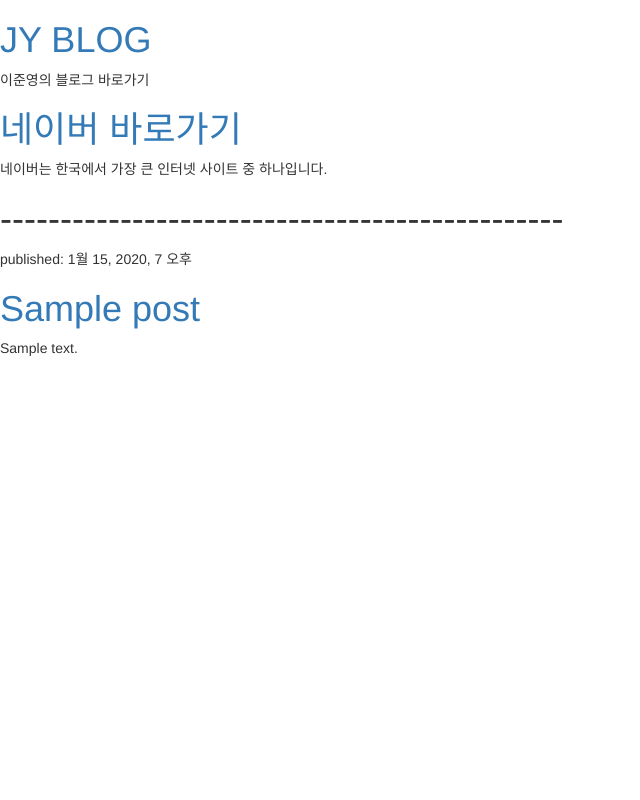
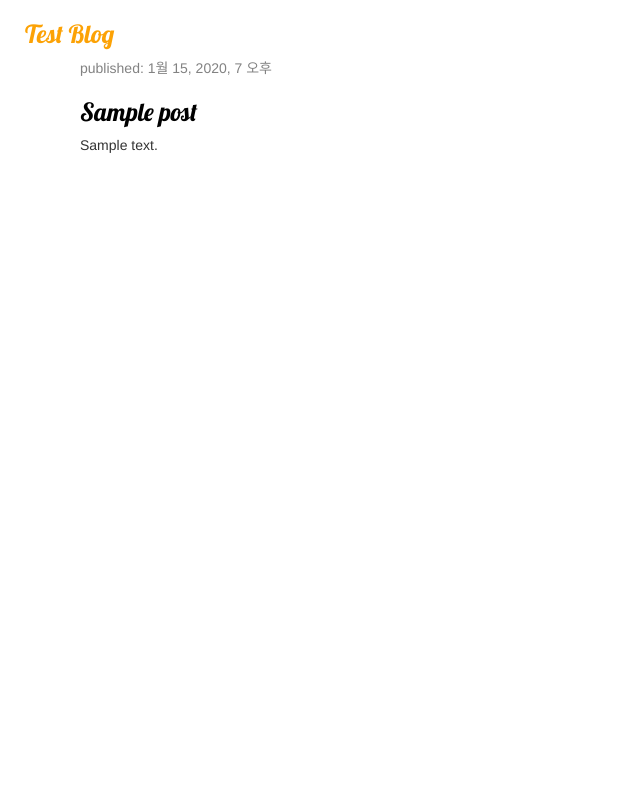
Before and after one commit to rubinstory/my-first-blog, a Django app: template blog/templates/blog/post_list.html in a window 1280 px wide. Shown: the whole page, without its empty margins (0-640 px from the left). Run offline with Django 3.2, Linux system fonts and the light colour scheme; the template is opened without the code that fills it: values that come from a table or form of the project are taken from there, others are empty; tables that the repository leaves empty hold one stand-in row (values such as "Sample post"); some libraries are stand-ins or nearby versions.

Commit message:
CSS applied

```diff
--- /dev/null
+++ b/blog/static/css/blog.css
@@ -0,0 +1,56 @@
+h1 a {
+	color : #FCA205;
+	font-family: 'Lobster';
+	font-size: 25px;
+}
+
+body {
+	padding-left: 25px;
+}
+
+.page-header {
+    background-color: #ff9400;
+    margin-top: 0;
+    padding: 20px 20px 20px 40px;
+}
+
+.page-header h1, .page-header h1 a, .page-header h1 a:visited, .page-header h1 a:active {
+    color: #ffffff;
+    font-size: 36pt;
+    text-decoration: none;
+}
+
+.content {
+    margin-left: 40px;
+}
+
+h1, h2, h3, h4 {
+    font-family: 'Lobster', cursive;
+}
+
+.date {
+    color: #828282;
+}
+
+.save {
+    float: right;
+}
+
+.post-form textarea, .post-form input {
+    width: 100%;
+}
+
+.top-menu, .top-menu:hover, .top-menu:visited {
+    color: #ffffff;
+    float: right;
+    font-size: 26pt;
+    margin-right: 20px;
+}
+
+.post {
+    margin-bottom: 70px;
+}
+
+.post h1 a, .post h1 a:visited {
+    color: #000000;
+}
--- a/blog/templates/blog/post_list.html
+++ b/blog/templates/blog/post_list.html
@@ -1,26 +1,30 @@
+{% load staticfiles %}
 <html>
 	<head>
+		<title>test blog</title>
 		<link rel="stylesheet" href="//maxcdn.bootstrapcdn.com/bootstrap/3.2.0/css/bootstrap.min.css">
         <link rel="stylesheet" href="//maxcdn.bootstrapcdn.com/bootstrap/3.2.0/css/bootstrap-theme.min.css">
-		<title>가즈아</title>
+        <link rel="stylesheet" href="{% static 'css/blog.css' %}">
+        <link href="//fonts.googleapis.com/css?family=Lobster&subset=latin,latin-ext" rel="stylesheet" type="text/css">
     </head>
     <body>
         <div>
-			<h1><a href="http://rubinstory.pythonanywhere.com">JY BLOG</a></h1>
-			<p>이준영의 블로그 바로가기</p>
+            <h1><a href="http://rubinstory.pythonanywhere.com">Test Blog</a></h1>
         </div>
-		<div>
-			<h1><a href="http://www.naver.com">네이버 바로가기</a></h1>
-			<p>네이버는 한국에서 가장 큰 인터넷 사이트 중 하나입니다.</p>
-		<div>
-			<h1>-----------------------------------------------</h1>
+        <div class="content container">
+    		<div class="row">
+        		<div class="col-md-8">
+            		{% for post in posts %}
+                		<div class="post">
+                    		<div class="date">
+                        		<p>published: {{ post.published_date }}</p>
                         	</div>
-		{% for post in posts %}
-    		<div>
-	        	<p>published: {{ post.published_date }}</p>
                     		<h1><a href="">{{ post.title }}</a></h1>
-        		<p>{{ post.text|linebreaksbr }}</p>
+                    		<p>{{ post.text | linebreaksbr }}</p>
                 		</div>
             		{% endfor %}
+        		</div>
+    		</div>
+		</div>
     </body>
 </html>
```
Lines whose indentation alone changed are shown as unchanged.
